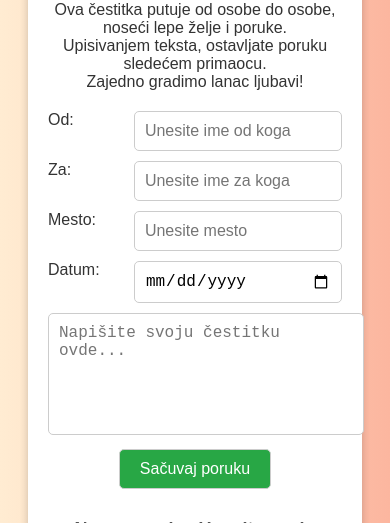
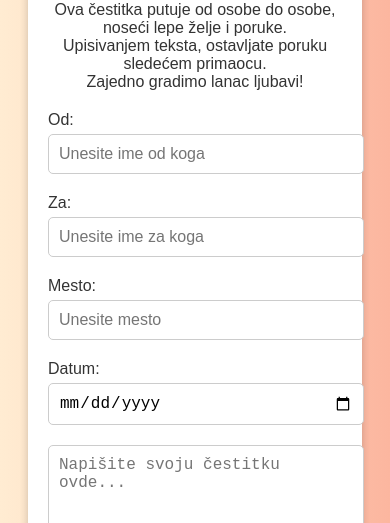
Before and after one commit to giftilic/Giftilic, a plain HTML site: page index.html in a window 390 px wide. Shown: the part 321-844 px from the top of the page. Drawn offline with Linux system fonts and the light colour scheme.

Commit message:
Update index.html

```diff
--- a/index.html
+++ b/index.html
@@ -87,6 +87,37 @@
         }
         #viewAllButton:hover {
             background-color: #0056b3;
+        }
+
+        /* Responzivni dizajn za manje ekrane */
+        @media (max-width: 768px) {
+            .input-group {
+                flex-direction: column;
+                align-items: flex-start;
+            }
+
+            .input-group label {
+                width: 100%;
+                margin-bottom: 5px;
+            }
+
+            .input-group input {
+                width: 100%;
+                margin-bottom: 10px;
+            }
+
+            textarea {
+                width: 100%;
+                height: 150px;
+            }
+
+            button {
+                width: 100%;
+            }
+
+            #messageDisplay {
+                font-size: 16px;
+            }
         }
     </style>
 </head>
```
